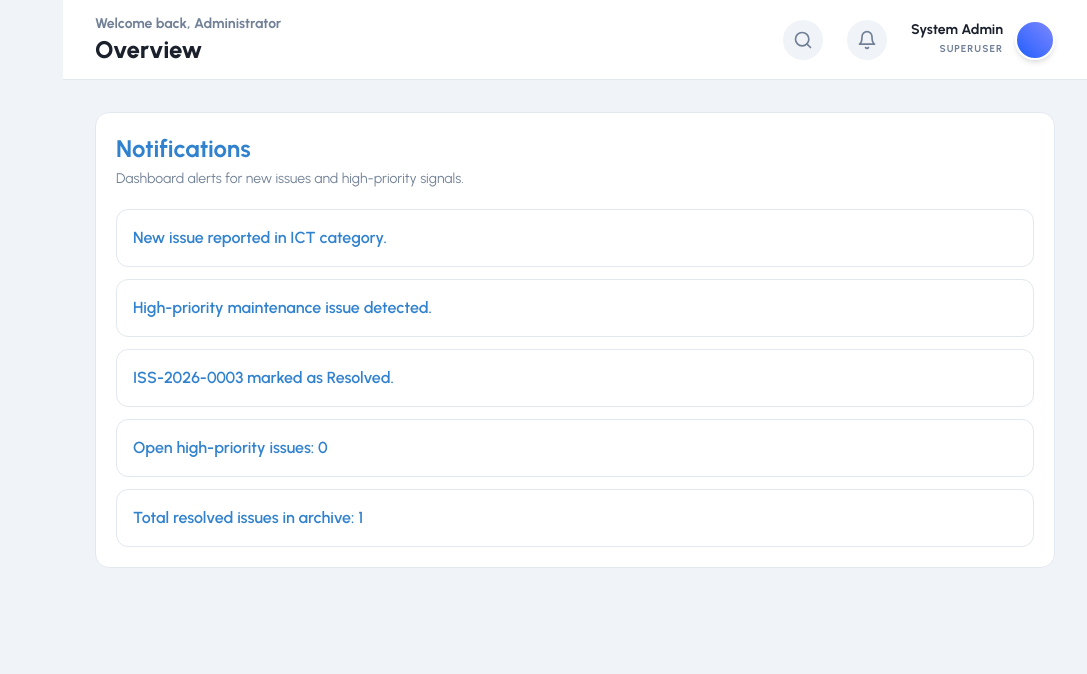
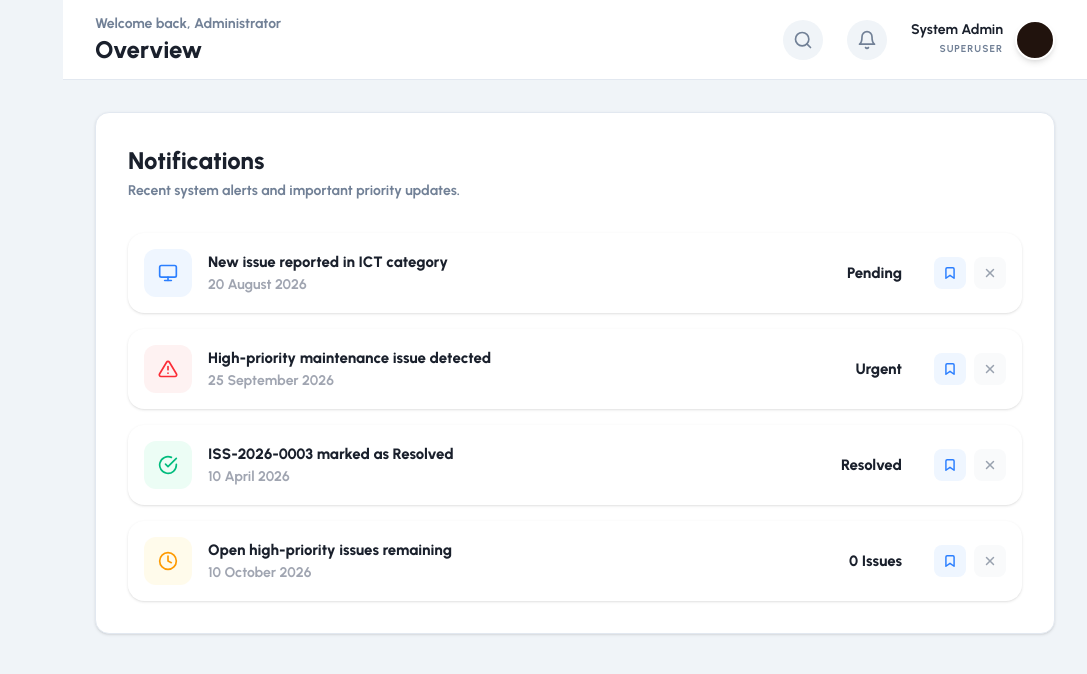
Before and after one commit to Ange884/NexaReport-System, a Next.js app: page /admin/notifications in a window 1280 px wide. Shown: the top 674 px of the page, without its empty margins (193-1280 px from the left). Built offline with nearby package versions, Linux system fonts and the light colour scheme.

Commit message:
made changes to font size and enhanced UI visibility

```diff
--- a/app/admin/archive/page.tsx
+++ b/app/admin/archive/page.tsx
@@ -19,12 +19,10 @@ export default function ArchivePage() {
   );
 
   return (
-    <section className="card p-5">
-      <h2 className="text-2xl font-bold text-[var(--accent)]">
-        Issue History & Archive
-      </h2>
-      <p className="mt-1 text-sm text-[var(--muted)]">
-        Resolved issues remain searchable for accountability and reference.
+    <section className="card p-8 rounded-3xl border border-[var(--border)] shadow-sm">
+      <h2 className="text-2xl font-black text-[var(--foreground)]">Issue Archive</h2>
+      <p className="mt-1 text-sm font-bold text-[var(--muted)]">
+        A complete log of all resolved and closed concerns.
       </p>
 
       <div className="mt-5 space-y-3">
--- a/app/admin/layout.tsx
+++ b/app/admin/layout.tsx
@@ -4,21 +4,31 @@ import Link from "next/link";
 import { usePathname, useRouter } from "next/navigation";
 
 const navItems = [
-  { href: "/admin", label: "Dashboard", icon: (
+  {
+    href: "/admin", label: "Dashboard", icon: (
       <svg xmlns="http://www.w3.org/2000/svg" width="20" height="20" viewBox="0 0 24 24" fill="none" stroke="currentColor" strokeWidth="2" strokeLinecap="round" strokeLinejoin="round"><rect x="3" y="3" width="7" height="7"></rect><rect x="14" y="3" width="7" height="7"></rect><rect x="14" y="14" width="7" height="7"></rect><rect x="3" y="14" width="7" height="7"></rect></svg>
-  )},
-  { href: "/admin/manage-issues", label: "Issues", icon: (
+    )
+  },
+  {
+    href: "/admin/manage-issues", label: "Issues", icon: (
       <svg xmlns="http://www.w3.org/2000/svg" width="20" height="20" viewBox="0 0 24 24" fill="none" stroke="currentColor" strokeWidth="2" strokeLinecap="round" strokeLinejoin="round"><path d="M14.5 2H6a2 2 0 0 0-2 2v16a2 2 0 0 0 2 2h12a2 2 0 0 0 2-2V7.5L14.5 2z"></path><polyline points="14 2 14 8 20 8"></polyline><line x1="16" y1="13" x2="8" y2="13"></line><line x1="16" y1="17" x2="8" y2="17"></line><line x1="10" y1="9" x2="8" y2="9"></line></svg>
-  )},
-  { href: "/admin/notifications", label: "Alerts", icon: (
+    )
+  },
+  {
+    href: "/admin/notifications", label: "Alerts", icon: (
       <svg xmlns="http://www.w3.org/2000/svg" width="20" height="20" viewBox="0 0 24 24" fill="none" stroke="currentColor" strokeWidth="2" strokeLinecap="round" strokeLinejoin="round"><path d="M18 8A6 6 0 0 0 6 8c0 7-3 9-3 9h18s-3-2-3-9"></path><path d="M13.73 21a2 2 0 0 1-3.46 0"></path></svg>
-  )},
-  { href: "/admin/archive", label: "History", icon: (
+    )
+  },
+  {
+    href: "/admin/archive", label: "History", icon: (
       <svg xmlns="http://www.w3.org/2000/svg" width="20" height="20" viewBox="0 0 24 24" fill="none" stroke="currentColor" strokeWidth="2" strokeLinecap="round" strokeLinejoin="round"><polyline points="1 4 1 10 7 10"></polyline><path d="M3.51 15a9 9 0 1 0 2.13-9.36L1 10"></path></svg>
-  )},
-  { href: "/admin/profile", label: "Profile", icon: (
+    )
+  },
+  {
+    href: "/admin/profile", label: "Profile", icon: (
       <svg xmlns="http://www.w3.org/2000/svg" width="20" height="20" viewBox="0 0 24 24" fill="none" stroke="currentColor" strokeWidth="2" strokeLinecap="round" strokeLinejoin="round"><path d="M20 21v-2a4 4 0 0 0-4-4H8a4 4 0 0 0-4 4v2"></path><circle cx="12" cy="7" r="4"></circle></svg>
-  )},
+    )
+  },
 ];
 
 export default function AdminLayout({
@@ -51,8 +61,7 @@ export default function AdminLayout({
             <Link
               key={item.href}
               href={item.href}
-              className={`flex items-center gap-4 rounded-xl px-4 py-3 text-sm font-bold transition-all duration-200 ${
-                pathname === item.href
+              className={`flex items-center gap-4 rounded-xl px-4 py-3 text-[16px] font-bold transition-all duration-200 ${pathname === item.href
                   ? "bg-[var(--accent)] text-white shadow-lg shadow-blue-200"
                   : "text-[var(--muted)] hover:bg-[var(--accent-soft)] hover:text-[var(--accent)]"
                 }`}
@@ -95,7 +104,7 @@ export default function AdminLayout({
                 <p className="text-sm font-bold text-[var(--foreground)] leading-none">System Admin</p>
                 <p className="text-[10px] font-bold text-[var(--muted)] uppercase tracking-widest mt-1">Superuser</p>
               </div>
-              <div className="h-10 w-10 rounded-full bg-gradient-to-tr from-blue-600 to-indigo-400 border-2 border-white shadow-md"></div>
+              <div className="h-10 w-10 rounded-full bg-[var(--accent)] border-2 border-white shadow-md"></div>
             </div>
           </div>
         </header>
--- a/app/admin/notifications/page.tsx
+++ b/app/admin/notifications/page.tsx
@@ -1,38 +1,112 @@
 "use client";
 
-import { useEffect, useMemo, useState } from "react";
+import { useState } from "react";
+
+const initialNotifications = [
+  {
+    id: 1,
+    title: "New issue reported in ICT category",
+    date: "20 August 2026",
+    status: "Pending",
+    iconBg: "bg-blue-50",
+    iconColor: "text-blue-500",
+    icon: (
+      <svg xmlns="http://www.w3.org/2000/svg" width="20" height="20" viewBox="0 0 24 24" fill="none" stroke="currentColor" strokeWidth="2" strokeLinecap="round" strokeLinejoin="round"><rect x="2" y="3" width="20" height="14" rx="2" ry="2"></rect><line x1="8" y1="21" x2="16" y2="21"></line><line x1="12" y1="17" x2="12" y2="21"></line></svg>
+    ),
+  },
+  {
+    id: 2,
+    title: "High-priority maintenance issue detected",
+    date: "25 September 2026",
+    status: "Urgent",
+    iconBg: "bg-red-50",
+    iconColor: "text-red-500",
+    icon: (
+      <svg xmlns="http://www.w3.org/2000/svg" width="20" height="20" viewBox="0 0 24 24" fill="none" stroke="currentColor" strokeWidth="2" strokeLinecap="round" strokeLinejoin="round"><path d="M10.29 3.86L1.82 18a2 2 0 0 0 1.71 3h16.94a2 2 0 0 0 1.71-3L13.71 3.86a2 2 0 0 0-3.42 0z"></path><line x1="12" y1="9" x2="12" y2="13"></line><line x1="12" y1="17" x2="12.01" y2="17"></line></svg>
+    ),
+  },
+  {
+    id: 3,
+    title: "ISS-2026-0003 marked as Resolved",
+    date: "10 April 2026",
+    status: "Resolved",
+    iconBg: "bg-emerald-50",
+    iconColor: "text-emerald-500",
+    icon: (
+      <svg xmlns="http://www.w3.org/2000/svg" width="20" height="20" viewBox="0 0 24 24" fill="none" stroke="currentColor" strokeWidth="2" strokeLinecap="round" strokeLinejoin="round"><path d="M22 11.08V12a10 10 0 1 1-5.93-9.14"></path><polyline points="22 4 12 14.01 9 11.01"></polyline></svg>
+    ),
+  },
+  {
+    id: 4,
+    title: "Open high-priority issues remaining",
+    date: "10 October 2026",
+    status: "0 Issues",
+    iconBg: "bg-amber-50",
+    iconColor: "text-amber-500",
+    icon: (
+      <svg xmlns="http://www.w3.org/2000/svg" width="20" height="20" viewBox="0 0 24 24" fill="none" stroke="currentColor" strokeWidth="2" strokeLinecap="round" strokeLinejoin="round"><circle cx="12" cy="12" r="10"></circle><polyline points="12 6 12 12 16 14"></polyline></svg>
+    ),
+  },
+];
 
 export default function NotificationsPage() {
-  const [issues, setIssues] = useState<any[]>([]);
+  const [notifications, setNotifications] = useState(initialNotifications);
 
-  useEffect(() => {
-    setIssues([]); // No issues for now
-  }, []);
-
-  const computedNotifications = [
-    "New issue reported in ICT category.",
-    "High-priority maintenance issue detected.",
-    "ISS-2026-0003 marked as Resolved.",
-    `Open high-priority issues: 0`,
-    `Total resolved issues in archive: 1`,
-  ];
+  const dismissNotification = (id: number) => {
+    setNotifications(notifications.filter((n) => n.id !== id));
+  };
 
   return (
-    <section className="card p-5">
-      <h2 className="text-2xl font-bold text-[var(--accent)]">Notifications</h2>
-      <p className="mt-1 text-sm text-[var(--muted)]">
-        Dashboard alerts for new issues and high-priority signals.
+    <section className="card p-8 rounded-3xl border border-[var(--border)] shadow-sm bg-[#f8f9fc]">
+      <h2 className="text-2xl font-black text-[var(--foreground)]">Notifications</h2>
+      <p className="mt-1 text-sm font-bold text-[var(--muted)]">
+        Recent system alerts and important priority updates.
       </p>
 
-      <div className="mt-5 space-y-3">
-        {computedNotifications.map((notice) => (
-          <div
-            key={notice}
-            className="rounded-xl border border-[var(--border)] bg-white p-4"
-          >
-            <p className="font-semibold text-[var(--accent)]">{notice}</p>
-          </div>
-        ))}
+      <div className="mt-8 flex flex-col gap-4">
+        {notifications.length === 0 ? (
+          <p className="text-center font-bold text-[var(--muted)] py-8">
+            No new notifications.
+          </p>
+        ) : (
+          notifications.map((notice) => (
+            <div
+              key={notice.id}
+              className="flex items-center justify-between rounded-2xl bg-white p-4 shadow-sm transition hover:shadow-md"
+            >
+              <div className="flex items-center gap-4">
+                <div className={`flex h-12 w-12 shrink-0 items-center justify-center rounded-xl ${notice.iconBg} ${notice.iconColor}`}>
+                  {notice.icon}
+                </div>
+                <div>
+                  <h3 className="text-[15px] font-black text-[var(--foreground)]">{notice.title}</h3>
+                  <p className="text-sm font-bold text-[#a0a5b1] mt-0.5">{notice.date}</p>
+                </div>
+              </div>
+
+              <div className="flex items-center gap-8">
+                <span className="text-[15px] font-black text-[var(--foreground)] min-w-[80px] text-right">
+                  {notice.status}
+                </span>
+                <div className="flex items-center gap-2">
+                  <button
+                    className="flex h-8 w-8 items-center justify-center rounded-lg bg-blue-50 text-blue-500 transition hover:bg-blue-100"
+                    title="Mark as Read"
+                  >
+                    <svg xmlns="http://www.w3.org/2000/svg" width="14" height="14" viewBox="0 0 24 24" fill="none" stroke="currentColor" strokeWidth="2.5" strokeLinecap="round" strokeLinejoin="round"><path d="M19 21l-7-5-7 5V5a2 2 0 0 1 2-2h10a2 2 0 0 1 2 2z"></path></svg>
+                  </button>
+                  <button
+                    onClick={() => dismissNotification(notice.id)}
+                    className="flex h-8 w-8 items-center justify-center rounded-lg bg-gray-50 text-gray-400 transition hover:bg-gray-100 hover:text-gray-600"
+                    title="Dismiss"
+                  >
+                    <svg xmlns="http://www.w3.org/2000/svg" width="14" height="14" viewBox="0 0 24 24" fill="none" stroke="currentColor" strokeWidth="2.5" strokeLinecap="round" strokeLinejoin="round"><line x1="18" y1="6" x2="6" y2="18"></line><line x1="6" y1="6" x2="18" y2="18"></line></svg>
+                  </button>
+                </div>
+              </div>
+            </div>
+          ))
+        )}
       </div>
     </section>
   );
--- a/app/globals.css
+++ b/app/globals.css
@@ -6,7 +6,7 @@
   --surface: #ffffff;
   --muted: #718096;
   --border: #e2e8f0;
-  --accent: #3182ce;
+  --accent: #21130D;
   --accent-soft: #ebf8ff;
   --sidebar: #ffffff;
 }
@@ -32,6 +32,8 @@
 @theme inline {
   --color-background: var(--background);
   --color-foreground: var(--foreground);
+  --color-accent: var(--accent);
+  --color-accent-soft: var(--accent-soft);
   --font-sans: var(--font-urbanist);
 }
 
```
Also changed, not shown: app/admin/manage-issues/page.tsx (+9 -7 lines), app/admin/profile/page.tsx (+19 -19 lines), app/page.tsx (+46 -14 lines). Lines whose indentation alone changed are shown as unchanged.
